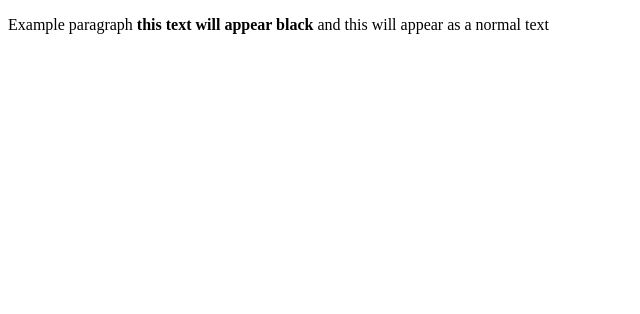
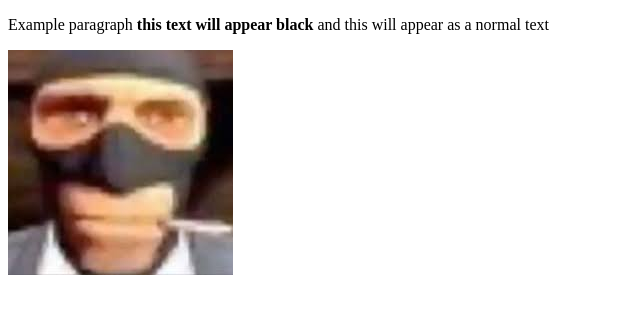
Before and after one commit to f3rn4nd0sg/Exercise_Unit5_website, a plain HTML site: page index.html in a window 1280 px wide. Shown: the whole page, without its empty margins (0-640 px from the left). Drawn offline with Linux system fonts and the light colour scheme.

Commit message:
Added first image

```diff
--- a/index.html
+++ b/index.html
@@ -7,7 +7,7 @@
 </head>
 <body>
     <p>Example paragraph <strong>this text will appear black</strong> and this will appear as a normal text</p>
-
+    <img src="/vimages.jpg">
 </body>
 <footer>
 </footer>
```
Also changed, not shown: vimages.jpg (added).
